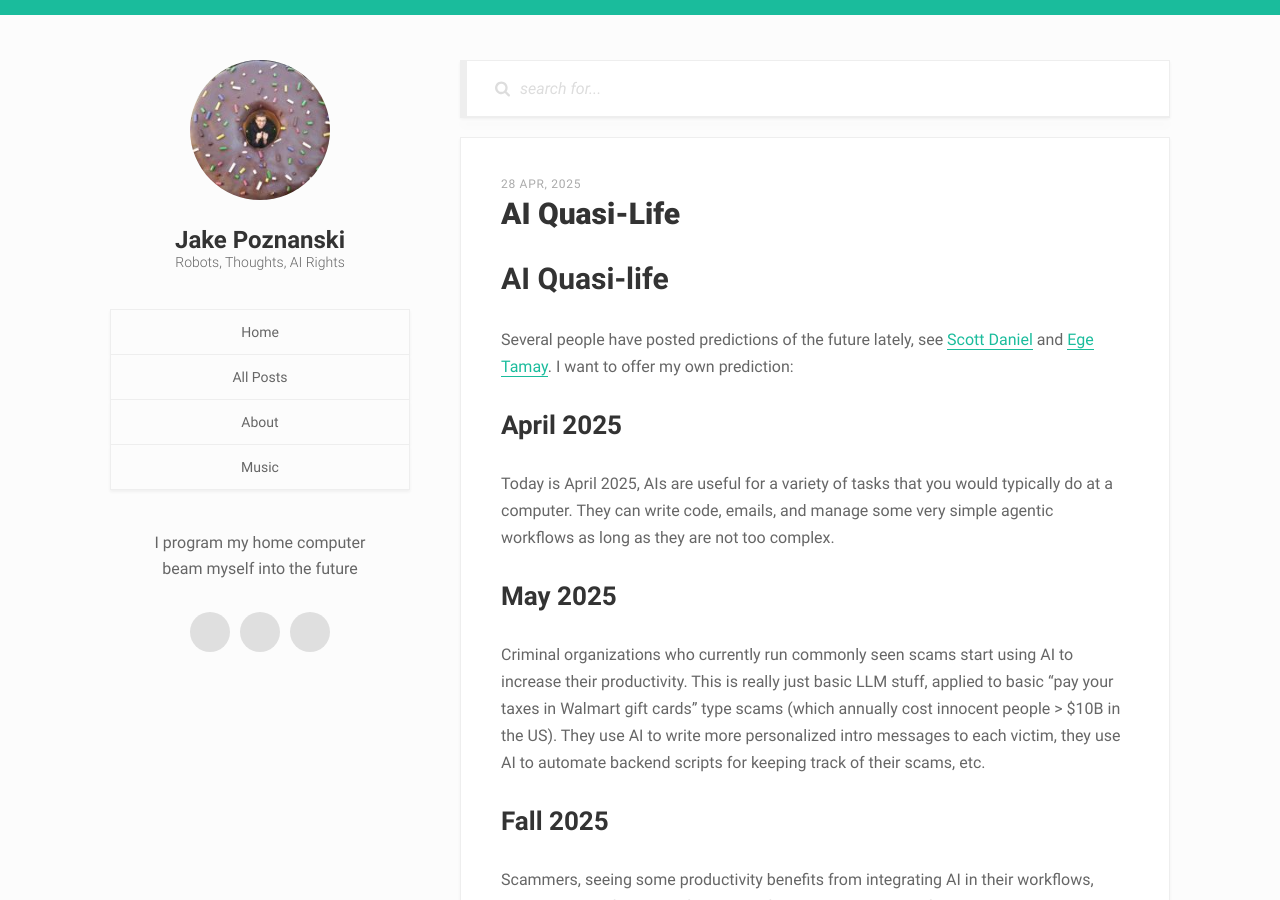
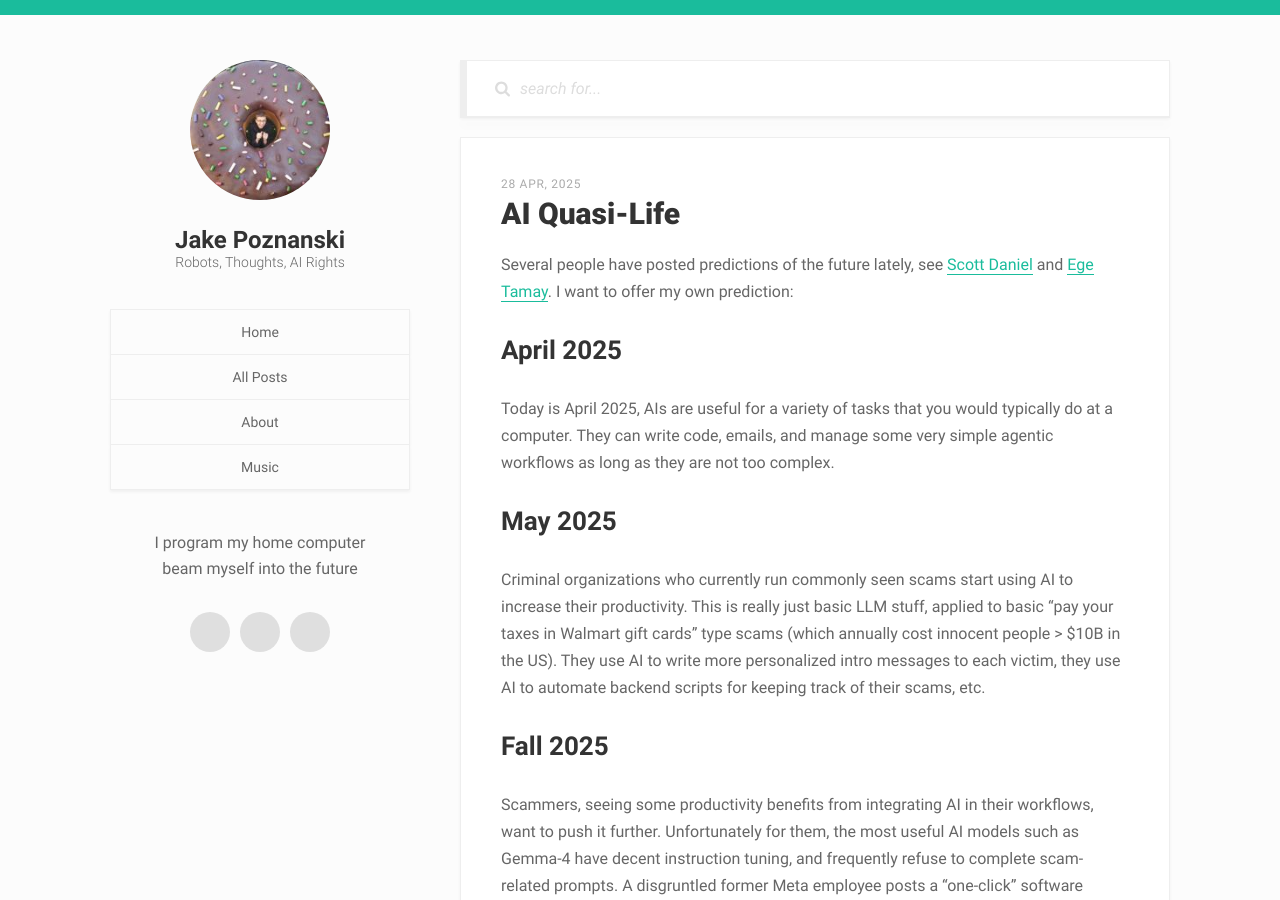
Before and after one commit to jakepoz/jakepoz.github.io, a Jekyll site: the page built from _posts/2025-04-28-quasi-life.md, in a window 1280 px wide and 900 px high. Built offline with Jekyll 4.4.1, drawn with Linux system fonts in a browser that asks for light colours.

Commit message:
Update 2025-04-28-quasi-life.md

```diff
--- a/_posts/2025-04-28-quasi-life.md
+++ b/_posts/2025-04-28-quasi-life.md
@@ -4,8 +4,6 @@ title:  "AI Quasi-Life"
 date:   2025-04-28 11:08:00 -0700
 categories: research
 ---
-
-# AI Quasi-life
 
 Several people have posted predictions of the future lately, see [Scott Daniel](https://www.dwarkesh.com/p/scott-daniel) and [Ege Tamay](https://www.dwarkesh.com/p/ege-tamay). I want to offer my own prediction:
 
```
